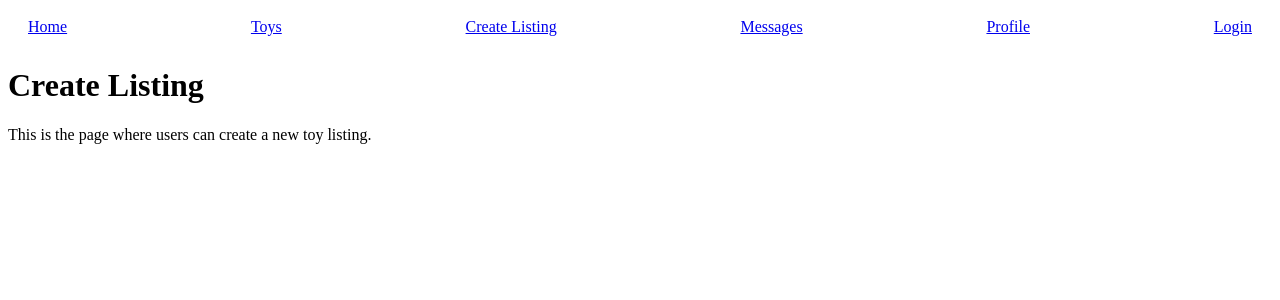
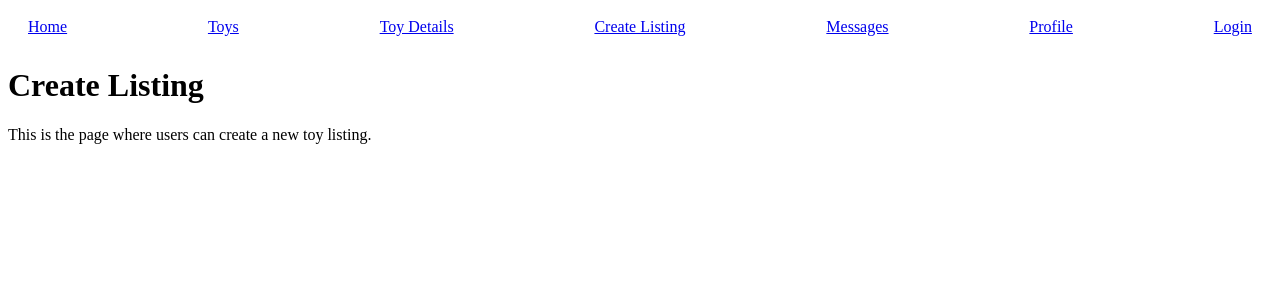
Before and after one commit to Code-the-Dream-School/ffprac-team4-front, a React (Vite) app: page /create in a window 1280 px wide. Shown: the top 300 px of the page. Built offline with nearby package versions, Linux system fonts and the light colour scheme; no server answers.

Commit message:
Update nav bar link to have toy details page

```diff
--- a/src/components/Navbar/index.jsx
+++ b/src/components/Navbar/index.jsx
@@ -9,6 +9,9 @@ const Navbar = () => {
       </Link>
       <Link className={styles.link} to="/toys">
         Toys
+      </Link>
+      <Link className={styles.link} to="/toy-details">
+        Toy Details
       </Link>
       <Link className={styles.link} to="/create">
         Create Listing
--- a/src/routes/AppRoutes.jsx
+++ b/src/routes/AppRoutes.jsx
@@ -12,7 +12,7 @@ const AppRoutes = () => {
     <Routes>
       <Route exact path="/" Component={ToyList} />
       <Route path="/toys" Component={ToyList} />
-      <Route path="/toyDetail" Component={ListingDetail} />
+      <Route path="/toy-details" Component={ListingDetail} />
       <Route path="/login" Component={LoginPage} />
       <Route path="/profile" Component={UserProfile} />
       <Route path="/messages" Component={Messages} />
```
